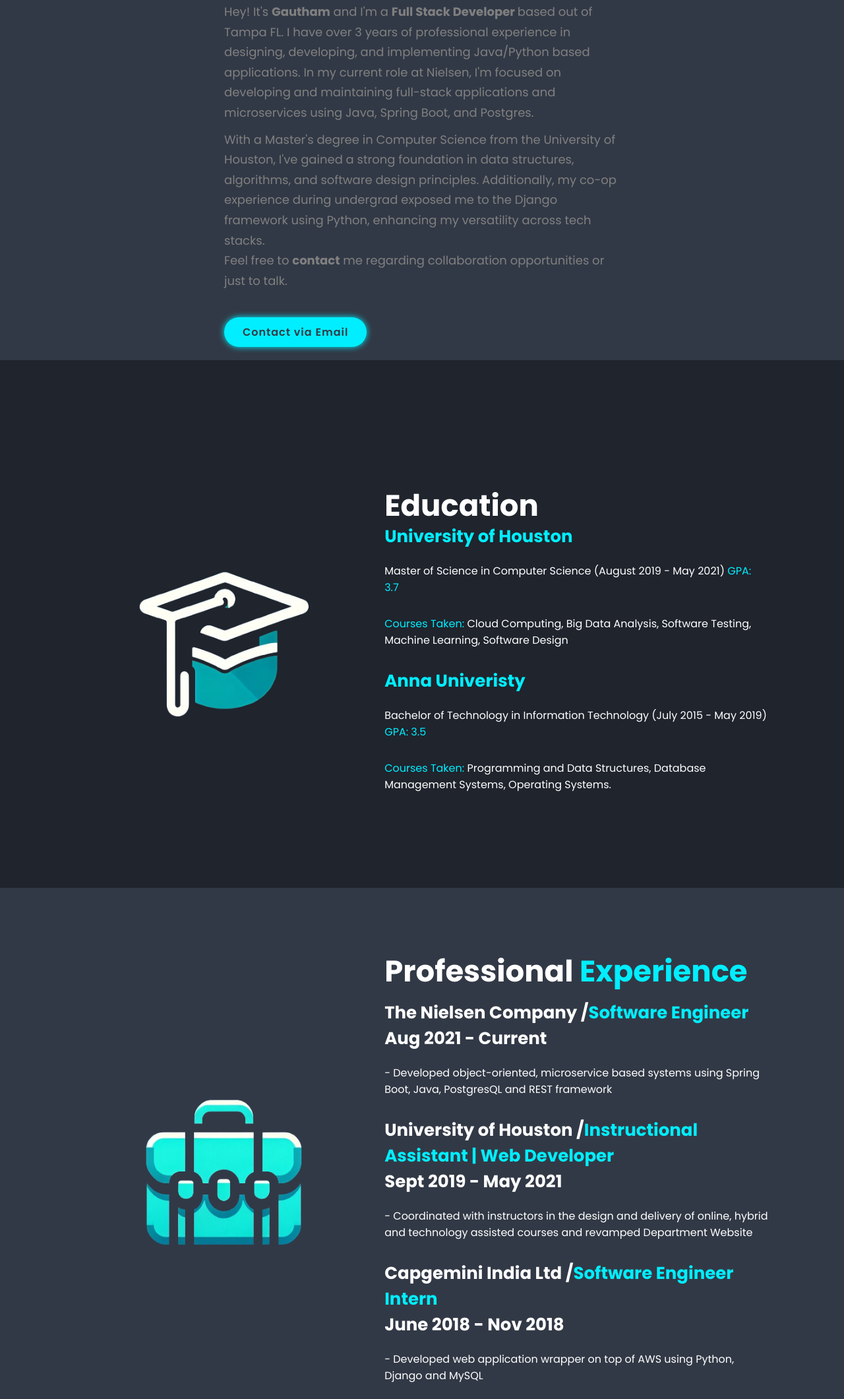
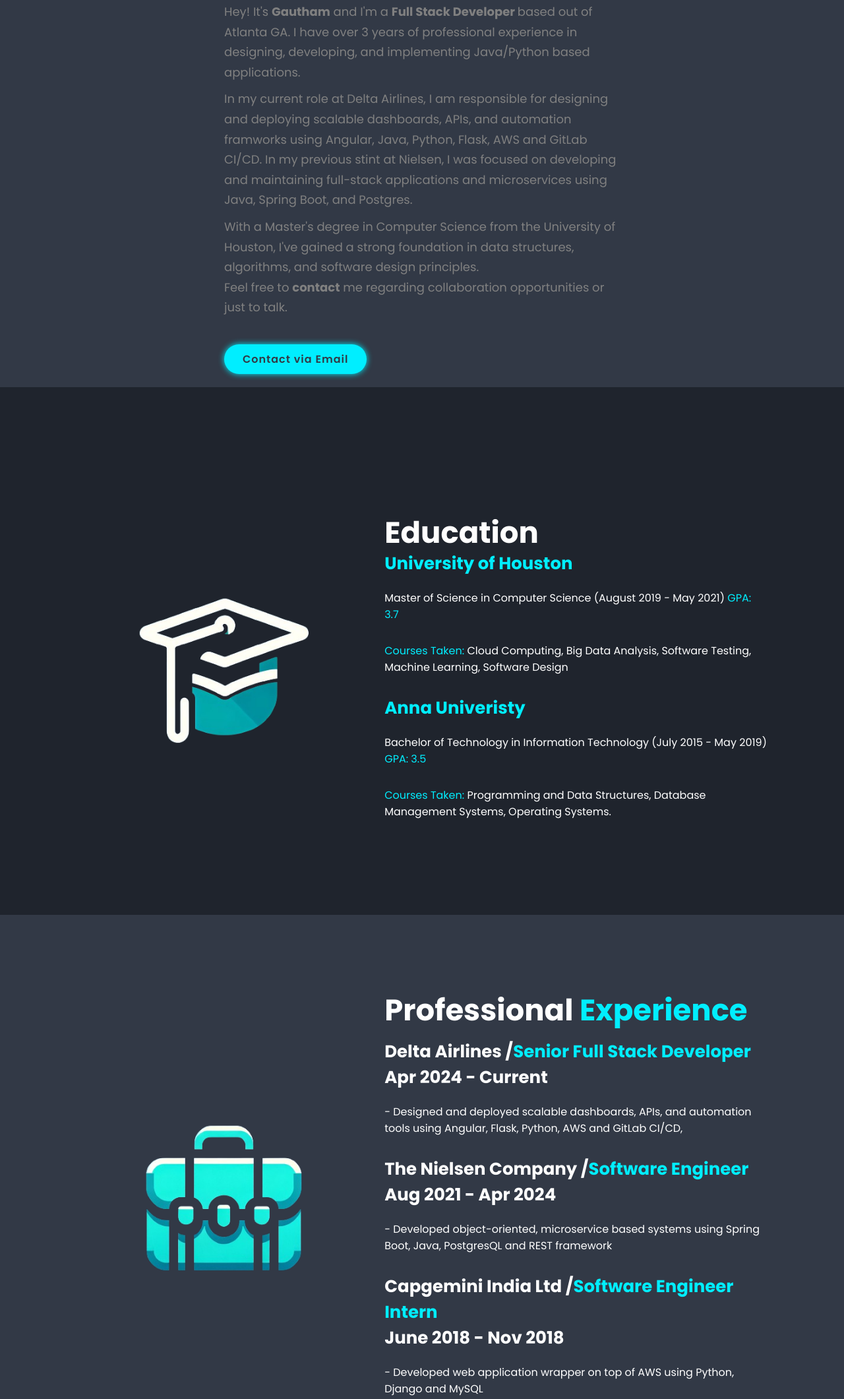
Before and after one commit to gauthamvs97/gauthamvs97.github.io, a plain HTML site: page index.html in a window 1280 px wide. Shown: the part 1151-3272 px from the top of the page at 66% size. Drawn offline with nearby package versions, Linux system fonts and the light colour scheme.

Commit message:
Updates - Nov 20th 2024

```diff
--- a/index.html
+++ b/index.html
@@ -103,17 +103,19 @@
                 <p class="about__content-details-para">
                   Hey! It's
                   <strong>Gautham</strong>
-                  and I'm a <strong> Full Stack Developer </strong> based out of Tampa FL.
+                  and I'm a <strong> Full Stack Developer </strong> based out of Atlanta GA.
                   I have over 3 years of professional experience in designing,
-                  developing, and implementing Java/Python based applications. In my current role at Nielsen,
-                  I'm focused on developing and maintaining
+                  developing, and implementing Java/Python based applications. </p>
+
+                <p class="about__content-details-para"> In my current role at Delta Airlines, I am responsible
+                  for designing and deploying scalable dashboards, APIs, and automation framworks using Angular, Java, Python, Flask, AWS and GitLab CI/CD.
+                  In my previous stint at Nielsen, I was focused on developing and maintaining
                   full-stack applications and microservices using Java, Spring Boot, and Postgres.
                 </p>
                 <p class="about__content-details-para">
                     With a Master's degree in Computer Science from the University of Houston,
                     I've gained a strong foundation in data structures, algorithms, and software design
-                    principles. Additionally, my co-op experience during undergrad exposed me to the Django
-                    framework using Python, enhancing my versatility across tech stacks.
+                    principles.
                     <br>Feel free to
                   <strong>contact</strong> me regarding collaboration opportunities or just to talk.
                 </p>
@@ -151,12 +153,15 @@
       <div class="experience-content">
         <h2 class="heading">Professional <span>Experience</span></h2>
         <br>
+        <h3>Delta Airlines /<span>Senior Full Stack Developer</span></h3>
+        <h3>Apr 2024 - Current</h3>
+        <p> - Designed and deployed scalable dashboards, APIs, and automation tools using Angular, Flask, Python, AWS and GitLab CI/CD, </p>
         <h3>The Nielsen Company /<span>Software Engineer</span></h3>
-        <h3>Aug 2021 - Current</h3>
+        <h3>Aug 2021 - Apr 2024</h3>
         <p> - Developed object-oriented, microservice based systems using Spring Boot, Java, PostgresQL and REST framework</p>
-        <h3>University of Houston /<span>Instructional Assistant | Web Developer </span></h3>
-        <h3>Sept 2019 - May 2021</h3>
-        <p>- Coordinated with instructors in the design and delivery of online, hybrid and technology assisted courses and revamped Department Website </p>
+<!--        <h3>University of Houston /<span>Instructional Assistant | Web Developer </span></h3>-->
+<!--        <h3>Sept 2019 - May 2021</h3>-->
+<!--        <p>- Coordinated with instructors in the design and delivery of online, hybrid and technology assisted courses and revamped Department Website </p>-->
         <h3>Capgemini India Ltd /<span>Software Engineer Intern </span></h3>
         <h3>June 2018 - Nov 2018</h3>
         <p>- Developed web application wrapper on top of AWS using Python, Django and MySQL</p>
@@ -171,7 +176,7 @@
           <div class="services-box">
             <i class='bx bx-code-alt'></i>
             <h3>SOFTWARE DEVELOPMENT</h3>
-            <p> I have experience building applications using but not limited to : <br> Java <br> Spring Boot <br> Python <br> Django <br> Postgres <br> MySQL <br> Redis <br> HTML <br> CSS <br> Angular <br> Typescript
+            <p> I have experience building applications using but not limited to : <br> Java <br> Spring Boot <br> Python <br> Flask <br> Django <br> Postgres <br> MySQL <br> Redis <br> HTML <br> CSS <br> Angular <br> Typescript
             </p>
           </div>
 
@@ -197,7 +202,7 @@
     <!-- footer design -->
     <footer class="footer">
       <div class="footer-text">
-        <p>Copyright &copy; 2023 by Gautham | All Rights Reserved</p>
+        <p>Copyright &copy; 2024 by Gautham | All Rights Reserved</p>
       </div>
       <div class="footer-iconTop">
         <a href="#home"><i class='bx bxs-up-arrow-alt'></i></a>
```
